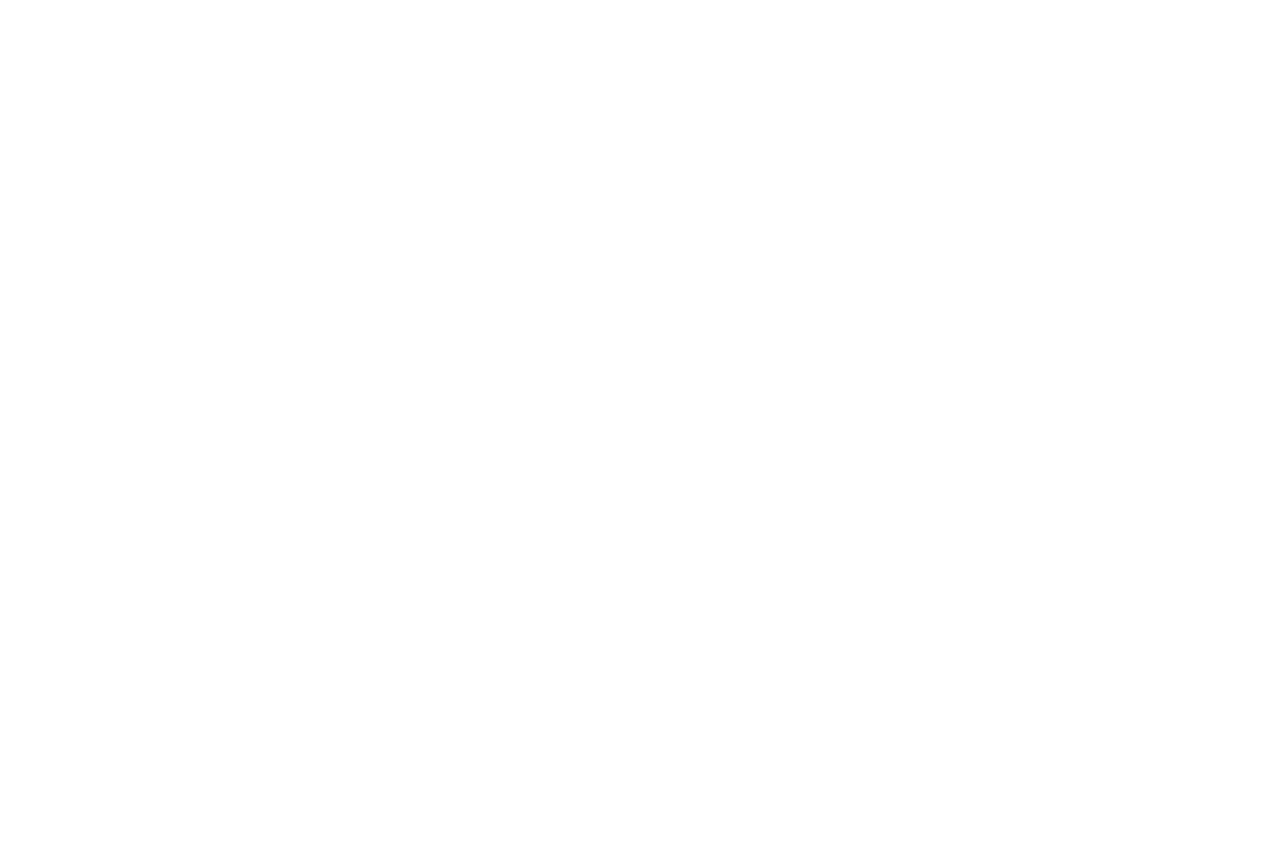
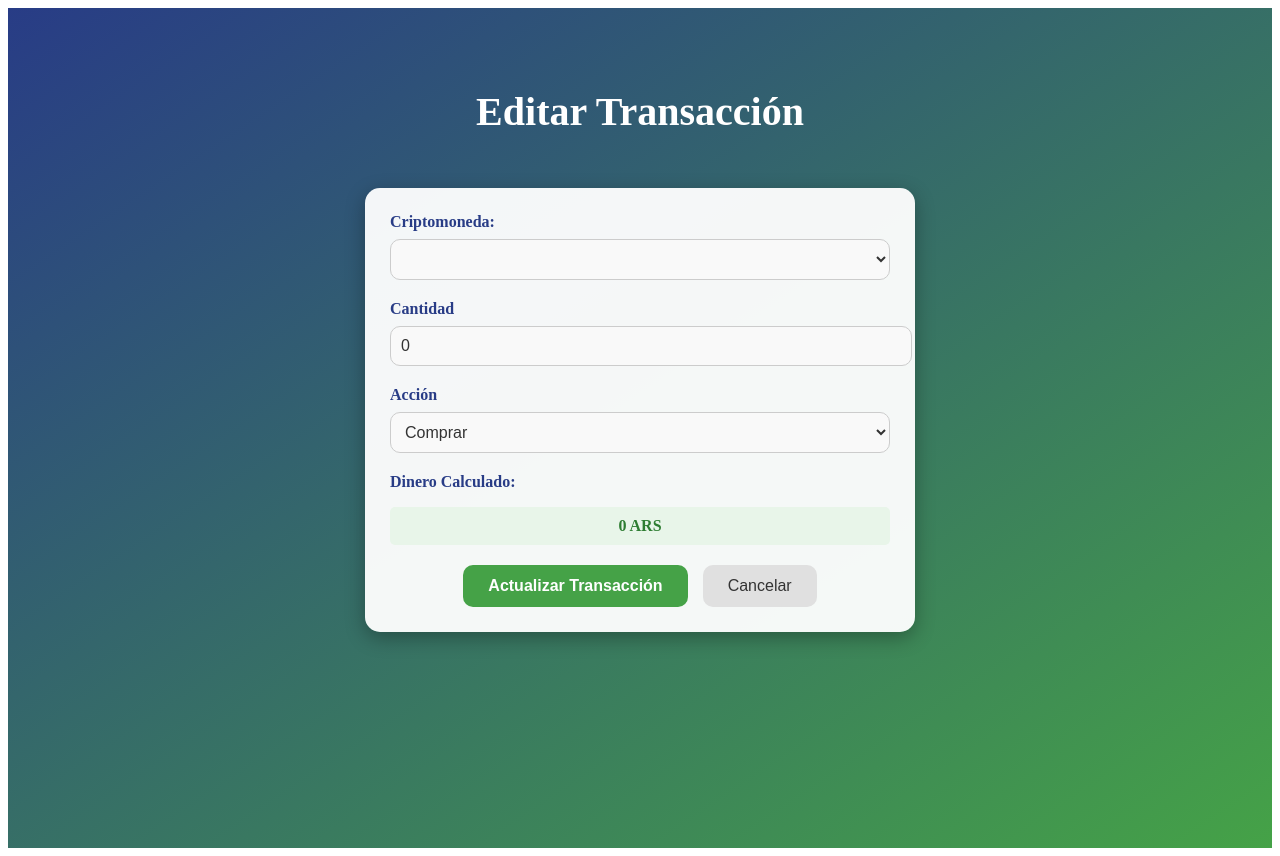
Before and after one commit to leonel-05/Crypto-Wallet, a Vue app: page /editar/1 in a window 1280 px wide. Before the commit this address had no page. Before the commit the page ends 800 px from the top, so only its background shows below. Built offline with nearby package versions, Linux system fonts and the light colour scheme; no server answers.

Commit message:
Agrega Components/EditTransaction + Boton cancelar en MarketBuySell

```diff
--- /dev/null
+++ b/src/components/EditTransaction.vue
@@ -0,0 +1,251 @@
+<template>
+  <div class="edit-transaction">
+    <h2>Editar Transacción</h2>
+    <div v-if="isLoading" class="loading-spinner">Cargando...</div>
+    <form @submit.prevent="actualizarTransaccion" class="form">
+      <div class="form-group">
+        <label for="crypto_code">Criptomoneda:</label>
+        <select v-model="transaction.cripto_code" id="crypto_code" required>
+          <option value="btc">Bitcoin</option>
+          <option value="eth">Ethereum</option>
+          <option value="ltc">Litecoin</option>
+        </select>
+      </div>
+
+      <div class="form-group">
+        <label for="crypto_amount">Cantidad</label>
+        <input
+          type="number"
+          v-model="transaction.crypto_amount"
+          @input="actualizarMonto"
+          step="any"
+          required
+        />
+      </div>
+
+      <div class="form-group">
+        <label for="action">Acción</label>
+        <select v-model="transaction.action" id="action" required>
+          <option value="purchase">Comprar</option>
+          <option value="sale">Vender</option>
+        </select>
+      </div>
+
+      <div class="form-group">
+        <label>Dinero Calculado:</label>
+        <p class="calculated-money">{{ transaction.money || "0" }} ARS</p>
+      </div>
+
+      <div class="form-buttons">
+        <button type="submit" class="btn btn-primary">
+          Actualizar Transacción
+        </button>
+        <button type="button" @click="cancelarEdit" class="btn btn-secondary">
+          Cancelar
+        </button>
+      </div>
+    </form>
+  </div>
+</template>
+
+<script>
+import axios from "axios";
+
+const apiClient = axios.create({
+  baseURL: "https://laboratorio-ab82.restdb.io/rest",
+  headers: { "x-apikey": "650b525568885487530c00bb" },
+});
+
+export default {
+  name: "EditarTransaccion",
+  props: ["id"],
+  data() {
+    return {
+      transaction: {
+        user_id: "",
+        action: "purchase",
+        cripto_code: "",
+        crypto_amount: 0,
+        money: "",
+        datetime: "",
+      },
+      isLoading: false,
+    };
+  },
+  methods: {
+    async obtenerTransacciones() {
+      try {
+        const response = await apiClient.get(`/transactions/${this.id}`);
+        this.transaction = response.data;
+      } catch (error) {
+        alert("Error al obtener la transacción.");
+      }
+    },
+    async actualizarMonto() {
+      try {
+        const response = await axios.get(
+          `https://criptoya.com/api/satoshitango/${this.transaction.cripto_code}/ars`
+        );
+        const currentPrice = response.data.ask;
+        this.transaction.money = parseFloat(
+          (this.transaction.crypto_amount * currentPrice).toFixed(2)
+        );
+      } catch (error) {
+        alert("Error al obtener el valor de la Criptomoneda.");
+      }
+    },
+    async actualizarTransaccion() {
+      this.isLoading = true;
+      if (
+        !this.transaction.cripto_code ||
+        !this.transaction.crypto_amount ||
+        !this.transaction.action
+      ) {
+        alert("Todos los campos son obligatorios.");
+        this.isLoading = false;
+        return;
+      }
+
+      if (this.transaction.crypto_amount <= 0) {
+        alert("La cantidad debe ser mayor a 0.");
+        this.isLoading = false;
+        return;
+      }
+
+      try {
+        const { action, cripto_code, crypto_amount, money } = this.transaction;
+        const updatedTransaction = {
+          action,
+          cripto_code,
+          crypto_amount,
+          money,
+        };
+
+        await apiClient.patch(`/transactions/${this.id}`, updatedTransaction);
+        alert("Transacción actualizada con éxito.");
+        this.$router.push("/history");
+      } catch (error) {
+        alert("Error al actualizar la transacción.");
+      } finally {
+        this.isLoading = false;
+      }
+    },
+    cancelarEdit() {
+      this.$router.push("/history");
+    },
+  },
+  mounted() {
+    this.obtenerTransacciones();
+  },
+};
+</script>
+
+<style scoped>
+/* Contenedor general */
+.edit-transaction {
+  display: flex;
+  flex-direction: column;
+  align-items: center;
+  text-align: center;
+  padding: 20px;
+  background: linear-gradient(to bottom right, #283c86, #45a247);
+  min-height: 100vh;
+  color: #fff;
+}
+
+/* Título */
+.edit-transaction h2 {
+  margin-top: 60px;
+  font-size: 2.5em;
+  font-weight: bold;
+}
+
+/* Formulario */
+.form {
+  background-color: rgba(255, 255, 255, 0.95);
+  padding: 25px;
+  border-radius: 15px;
+  max-width: 500px;
+  width: 100%;
+  box-shadow: 0 6px 20px rgba(0, 0, 0, 0.3);
+  margin-top: 20px;
+}
+
+.form-group {
+  margin-bottom: 20px;
+  text-align: left;
+}
+
+.form-group label {
+  display: block;
+  font-weight: bold;
+  margin-bottom: 8px;
+  color: #283c86;
+}
+
+.form-group input,
+.form-group select {
+  width: 100%;
+  padding: 10px;
+  border: 1px solid #ccc;
+  border-radius: 10px;
+  font-size: 1em;
+  color: #333;
+  background-color: #f9f9f9;
+  transition: border-color 0.3s ease, box-shadow 0.3s ease;
+}
+
+.form-group input:focus,
+.form-group select:focus {
+  border-color: #45a247;
+  box-shadow: 0 0 8px rgba(69, 162, 71, 0.5);
+  outline: none;
+}
+
+/* Dinero Calculado */
+.calculated-money {
+  background-color: #e8f5e9;
+  padding: 10px;
+  border-radius: 5px;
+  font-weight: bold;
+  color: #2e7d32;
+  text-align: center;
+}
+
+/* Botones */
+.form-buttons {
+  display: flex;
+  justify-content: center;
+  gap: 15px;
+}
+
+.btn {
+  padding: 12px 25px;
+  border: none;
+  border-radius: 10px;
+  font-size: 1em;
+  cursor: pointer;
+  transition: background-color 0.3s ease, transform 0.2s ease;
+}
+
+.btn-primary {
+  background-color: #45a247;
+  color: #fff;
+  font-weight: bold;
+}
+
+.btn-primary:hover {
+  background-color: #399f38;
+  transform: scale(1.05);
+}
+
+.btn-secondary {
+  background-color: #e0e0e0;
+  color: #333;
+}
+
+.btn-secondary:hover {
+  background-color: #bdbdbd;
+  transform: scale(1.05);
+}
+</style>
--- a/src/components/MarketBuySell.vue
+++ b/src/components/MarketBuySell.vue
@@ -74,13 +74,18 @@
         />
       </div>
 
+      <div class="form-buttons">
         <button type="submit" class="btn-submit">
           {{
             transaction.action === "purchase"
-            ? "Registrar Compra"
+              ? "Reistrar Compra"
               : "Registrar Venta"
           }}
         </button>
+        <button type="button" @click="cancelar" class="btn-cancel">
+          Cancelar
+        </button>
+      </div>
     </form>
 
     <p v-if="message" class="message">{{ message }}</p>
@@ -187,11 +192,15 @@
         setTimeout(() => {
           this.resetearFormulario();
         }, 3500);
+        this.$router.push("/history");
       } catch (error) {
         this.message =
           error.response?.data?.message ||
           "Ocurrió un error al registrar la operación.";
       }
+    },
+    cancelar() {
+      this.$router.push("/dashboard");
     },
     obtenerLogoCripto(criptoCode) {
       const logos = {
@@ -223,7 +232,7 @@
   color: #fff;
 }
 .crypto-market h1 {
-  margin-top: 140px;
+  margin-top: 130px;
 }
 .market-type {
   display: flex;
@@ -272,6 +281,25 @@
   font-size: 1.1em;
   color: #333;
 }
+.form-buttons {
+  display: flex;
+  justify-content: center;
+  gap: 20px;
+  margin-top: 20px;
+}
+.btn-cancel {
+  background-color: #e74c3c;
+  color: #fff;
+  padding: 10px 20px;
+  border: none;
+  border-radius: 5px;
+  font-size: 16px;
+  cursor: pointer;
+  margin-top: 10px;
+}
+.btn-cancel:hover {
+  background-color: #c0392b;
+}
 .btn-submit {
   background-color: #45a247;
   color: #fff;
--- a/src/router/index.js
+++ b/src/router/index.js
@@ -4,6 +4,7 @@
 import HistoryActionsView from "@/views/HistoryActionsView.vue";
 import MarketBuySell from "@/components/MarketBuySell.vue";
 import MarketBuySellView from "@/views/MarketBuySellView.vue";
+import EditTransaction from "@/components/EditTransaction.vue";
 
 const routes = [
   {
@@ -59,6 +60,12 @@
       }
     },
   },
+  {
+    path: "/editar/:id",
+    name: "EditarTransaccion",
+    component: EditTransaction,
+    props: true,
+  },
 ];
 
 const router = createRouter({
```
Lines whose indentation alone changed are shown as unchanged.
